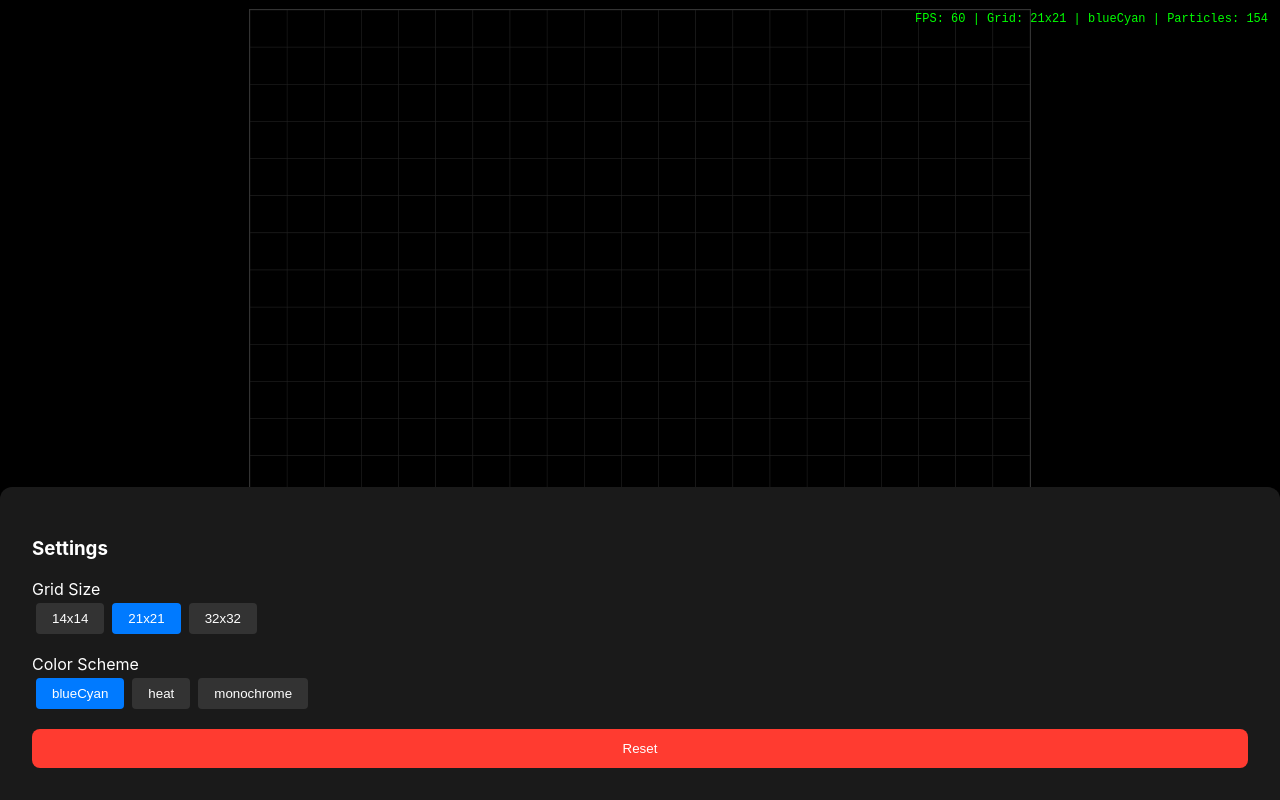
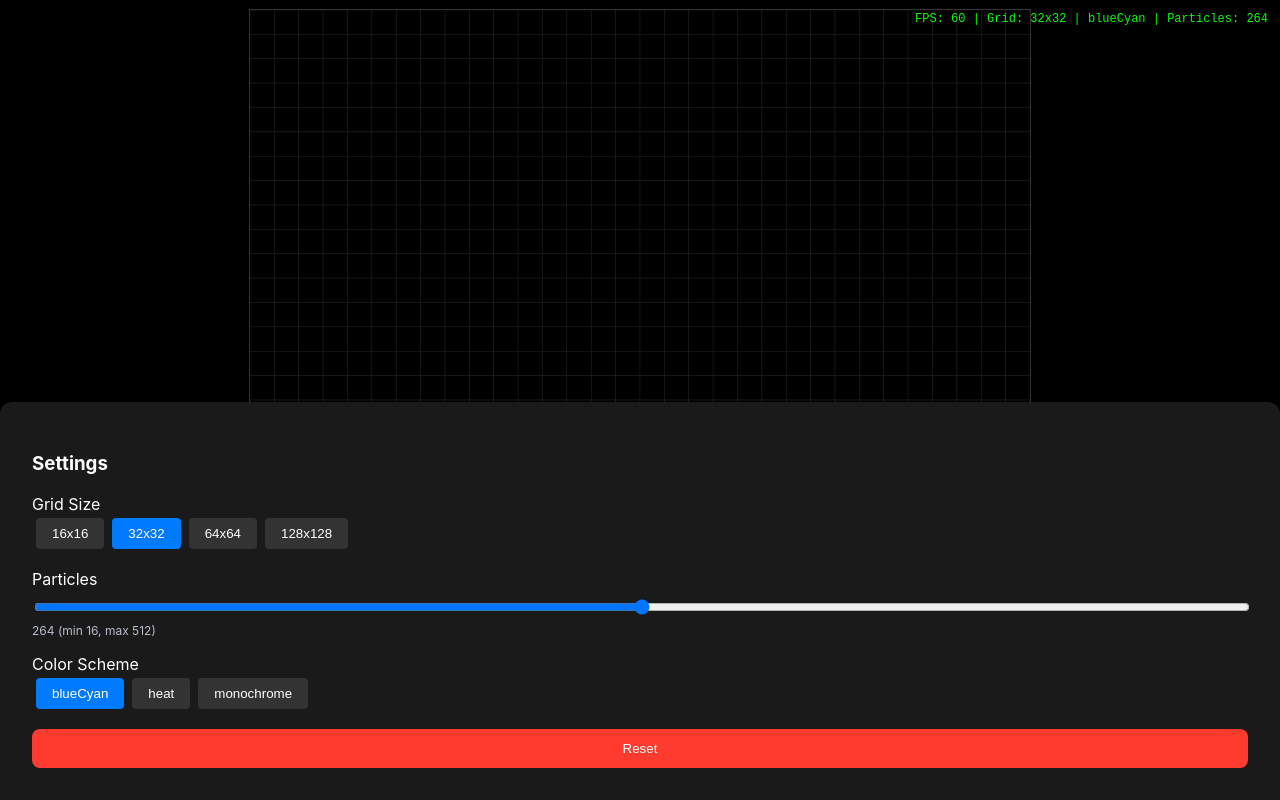
Before and after one commit to akhildesai20/flux, a React (Vite) app: page / in a window 1280 px wide. Both pictures are taken after a click on the button "Settings". Built offline with nearby package versions, Linux system fonts and the light colour scheme.

Commit message:
Finalize PixelObject simulator integration and settings controls.
Ship the object-based sand simulator rewrite, complete dynamic grid/particle settings wiring, and fix the grid-size selector rendering issue so the app builds and runs cleanly.

Made-with: Cursor

```diff
--- a/src/App.jsx
+++ b/src/App.jsx
@@ -4,22 +4,38 @@ import SandSimulator from "./simulation/SandSimulator";
 import { densityToColor } from "./components/CanvasRenderer";
 
 const DEFAULTS = {
-  gridSize: 21,
+  gridSize: 32,
   colorScheme: "blueCyan",
 };
+
+const GRID_OPTIONS = [16, 32, 64, 128];
+
+function getParticleRange(gridSize) {
+  return {
+    min: 16,
+    max: Math.max(16, Math.floor((gridSize * gridSize) / 2)),
+  };
+}
 
 function App() {
   const [gridSize, setGridSize] = useState(DEFAULTS.gridSize);
   const [colorScheme, setColorScheme] = useState(DEFAULTS.colorScheme);
+  const initialRange = getParticleRange(DEFAULTS.gridSize);
+  const [particleCount, setParticleCount] = useState(Math.floor((initialRange.min + initialRange.max) / 2));
   const [fps, setFps] = useState(0);
   const [bottomSheetOpen, setBottomSheetOpen] = useState(false);
   const [motionRequested, setMotionRequested] = useState(false);
   const sensor = useSensorInput();
-  const simulator = useMemo(() => new SandSimulator(gridSize, gridSize, 8000), [gridSize]);
+  const simulator = useMemo(() => new SandSimulator(gridSize, gridSize, particleCount), [gridSize, particleCount]);
   const canvasRef = useRef(null);
   const animationRef = useRef(null);
   const fpsRef = useRef([]);
   const lastFrameTimeRef = useRef(0);
+  const particleRange = getParticleRange(gridSize);
+
+  useEffect(() => {
+    setParticleCount((current) => Math.min(particleRange.max, Math.max(particleRange.min, current)));
+  }, [particleRange.max, particleRange.min]);
 
   useEffect(() => {
     const canvas = canvasRef.current;
@@ -58,8 +74,8 @@ function App() {
       const cellSize = canvas.width / gridSize;
       for (let y = 0; y < gridSize; y += 1) {
         for (let x = 0; x < gridSize; x += 1) {
-          const density = simulator.getDensity(x, y);
-          context.fillStyle = densityToColor(density, colorScheme);
+          const density = simulator.getParticleShade(x, y);
+          context.fillStyle = density > 0 ? densityToColor(density, colorScheme) : "#000";
           context.fillRect(x * cellSize, y * cellSize, cellSize, cellSize);
           context.strokeStyle = "#222";
           context.lineWidth = 0.5;
@@ -177,7 +193,7 @@ function App() {
           <div style={{ marginBottom: "1rem" }}>
             <label>Grid Size</label>
             <div>
-              {[14, 21, 32].map((size) => (
+              {GRID_OPTIONS.map((size) => (
                 <button
                   key={size}
                   onClick={() => setGridSize(size)}
@@ -194,6 +210,23 @@ function App() {
                   {size}x{size}
                 </button>
               ))}
+            </div>
+          </div>
+          <div style={{ marginBottom: "1rem" }}>
+            <label>Particles</label>
+            <div style={{ marginTop: "8px" }}>
+              <input
+                type="range"
+                min={particleRange.min}
+                max={particleRange.max}
+                step={1}
+                value={particleCount}
+                onChange={(event) => setParticleCount(Number(event.target.value))}
+                style={{ width: "100%" }}
+              />
+              <div style={{ fontSize: "12px", marginTop: "4px", color: "#b8beca" }}>
+                {particleCount} (min {particleRange.min}, max {particleRange.max})
+              </div>
             </div>
           </div>
           <div style={{ marginBottom: "1rem" }}>
--- a/src/simulation/SandSimulator.js
+++ b/src/simulation/SandSimulator.js
@@ -5,6 +5,7 @@ class PixelObject {
     this.id = inId;
     this.isOn = false;
     this.gravityOn = false;
+    this.colorVariant = ((inId * 37) % 101) / 100;
   }
 }
 
@@ -34,6 +35,7 @@ export class SandSimulator {
     this.particleCount = Math.min(particleCount, Math.floor(width * height * 0.35));
     this.dots = [];
     this.grid = Array.from({ length: this.width }, () => Array.from({ length: this.height }, () => 0));
+    this.colorGrid = Array.from({ length: this.width }, () => Array.from({ length: this.height }, () => 0));
     this.fieldMatrix = new Matrix(width, height);
     this.forceX = 0;
     this.forceY = 0;
@@ -111,11 +113,13 @@ export class SandSimulator {
   rebuildGrid() {
     for (let x = 0; x < this.width; x += 1) {
       this.grid[x].fill(0);
+      this.colorGrid[x].fill(0);
     }
     for (let i = 0; i < this.dots.length; i += 1) {
       const dot = this.dots[i];
       if (!dot.isOn) continue;
       this.grid[dot.xPos][dot.yPos] = 1;
+      this.colorGrid[dot.xPos][dot.yPos] = dot.colorVariant;
     }
   }
 
@@ -135,6 +139,13 @@ export class SandSimulator {
   getDensity(x, y) {
     if (x < 0 || x >= this.width || y < 0 || y >= this.height) return 0;
     return this.grid[x][y];
+  }
+
+  getParticleShade(x, y) {
+    if (x < 0 || x >= this.width || y < 0 || y >= this.height) return 0;
+    if (this.grid[x][y] === 0) return 0;
+    // Keep shades within the selected palette while ensuring visible variance.
+    return 0.35 + this.colorGrid[x][y] * 0.65;
   }
 
   getParticleCount() {
```
